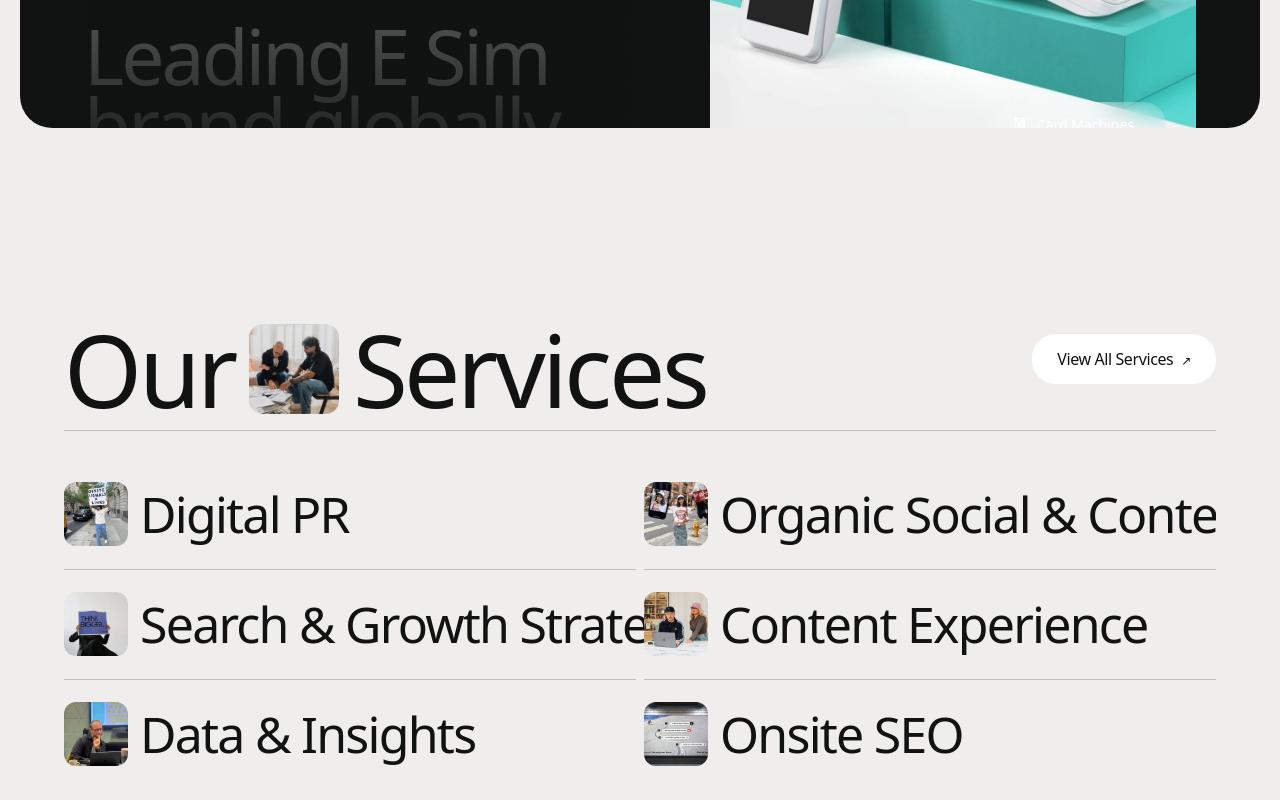
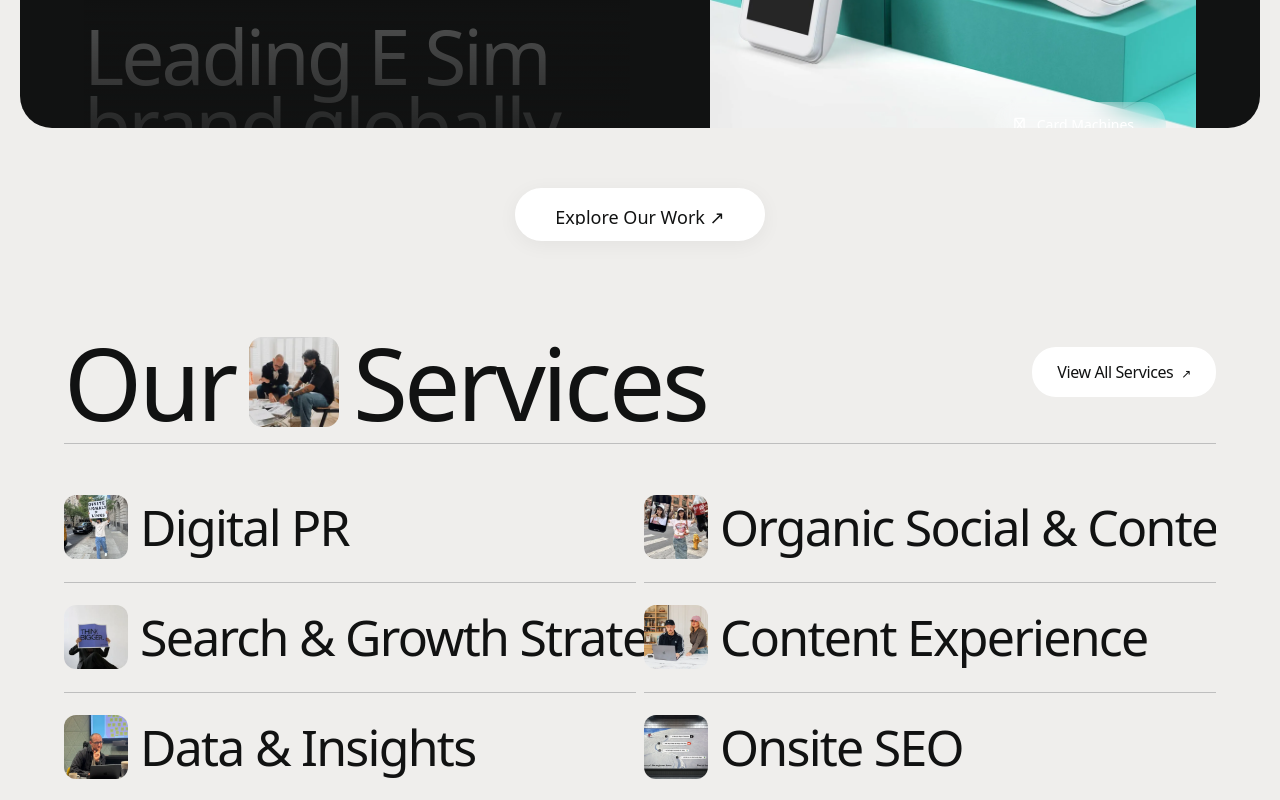
Before and after one commit to KAKOLY-AKHTER/rise-at-seven-kakoly-akhter, a React (Vite) app: page / in a window 1280 px wide. Shown: the part 2080-2880 px from the top of the page. Built offline with nearby package versions, Linux system fonts and the light colour scheme.

Commit message:
update footer,blogcard section

```diff
--- a/src/App.css
+++ b/src/App.css
@@ -7,6 +7,63 @@
   .main-content {
     padding-top: 80px;
   }
+}
+
+.explore-work-wrap {
+  width: 100%;
+  display: flex;
+  justify-content: center;
+  padding: 60px 0;
+  background-color: transparent;
+}
+
+.explore-work-btn {
+  display: inline-flex;
+  align-items: center;
+  justify-content: center;
+  background-color: #ffffff;
+  color: #111212;
+  text-decoration: none;
+  font-size: 18px;
+  font-weight: 500;
+  padding: 16px 40px;
+  border-radius: 100px;
+  transition: border-radius 0.3s ease, background-color 0.3s ease;
+  box-shadow: 0 4px 20px rgba(0, 0, 0, 0.05);
+  overflow: hidden;
+}
+
+.explore-work-btn-inner {
+  position: relative;
+  height: 1.2em;
+  overflow: hidden;
+}
+
+.explore-work-btn-label {
+  display: flex;
+  align-items: center;
+  justify-content: center;
+  transition: transform 0.4s cubic-bezier(0.23, 1, 0.32, 1);
+}
+
+.explore-work-btn-label.dupe {
+  position: absolute;
+  top: 100%;
+  left: 0;
+  width: 100%;
+}
+
+.explore-work-btn:hover .explore-work-btn-label:first-child {
+  transform: translateY(-100%);
+}
+
+.explore-work-btn:hover .explore-work-btn-label.dupe {
+  transform: translateY(-100%);
+}
+
+.explore-work-btn:hover {
+  border-radius: 16px;
+  background-color: #f0f0f0;
 }
 
 .site-section {
--- a/src/App.jsx
+++ b/src/App.jsx
@@ -25,6 +25,14 @@ function App() {
 
       <main className="main-content">
         <FeaturedWork />
+        <div className="explore-work-wrap">
+          <a href="/work/" className="explore-work-btn">
+            <div className="explore-work-btn-inner">
+              <span className="explore-work-btn-label">Explore Our Work ↗</span>
+              <span className="explore-work-btn-label dupe" aria-hidden="true">Explore Our Work ↗</span>
+            </div>
+          </a>
+        </div>
         <ServicesList />
              <Marquee />
         <LegacyCards />
--- a/src/components/BlogCards/BlogCards.css
+++ b/src/components/BlogCards/BlogCards.css
@@ -2,7 +2,7 @@
   width: 100%;
   max-width: 1700px;
   margin: 0 auto 120px auto;
-  background: #f4f3ef;
+  background: #efeeec;
   font-family: 'saans', system-ui, sans-serif;
   padding: 0 24px;
 }
--- a/src/components/FeaturedWork/FeaturedWork.css
+++ b/src/components/FeaturedWork/FeaturedWork.css
@@ -2,7 +2,7 @@
   width: 100%;
   max-width: 1700px;
   height: 90vh;
-  margin: 0 auto 120px auto;
+  margin: 0 auto 0 auto;
   border-radius: 24px;
   background-color: #111212;
   color: #ffffff;
@@ -20,7 +20,7 @@
     width: calc(100% - 40px);
     height: 100vh;
     padding: 60px 64px;
-    margin-bottom: 160px;
+    margin-bottom: 0;
     border-radius: 32px;
   }
 }
--- a/src/components/Footer/Footer.css
+++ b/src/components/Footer/Footer.css
@@ -1,6 +1,6 @@
 /* ---- Outer structure ---- */
 .footer-section {
-  background-color: #111212;
+  background-color: #efeeec;
   width: 100%;
   padding: 0;
   font-family: 'saans', system-ui, sans-serif;
@@ -29,15 +29,17 @@
   top: 0;
   left: 0;
   width: 100%;
+  height: 100%;
   padding: 8px;
   display: flex;
+  box-sizing: border-box;
 }
 
 .footer-bg-inner {
   width: 100%;
   height: 100%;
   background: #111212;
-  border-radius: 24px;
+  border-radius: 32px;
 }
 
 .footer-grid {
--- a/src/components/Hero/Hero.jsx
+++ b/src/components/Hero/Hero.jsx
@@ -288,7 +288,7 @@ const Hero = () => {
 
                     {/* Platform Logos */}
                     <div className="hero-content__platforms">
-                        <img src="https://rise-atseven.transforms.svdcdn.com/production/images/Placeholder-logos/gogle.png" className="hero-content__platform-img" alt="Google" />
+                        <img src="public/images/platfrom/google.png" className="hero-content__platform-img" alt="Google" />
                         <img src="/images/platfrom/chatgpt.png" className="hero-content__platform-img" alt="ChatGPT" />
                         <img src="/images/platfrom/gimini.png" className="hero-content__platform-img" alt="Gemini" />
                         <img src="/images/platfrom/tiktok-removebg-preview.png" className="hero-content__platform-img" alt="TikTok" />
--- a/src/components/LegacyCards/LegacyCards.css
+++ b/src/components/LegacyCards/LegacyCards.css
@@ -1,17 +1,17 @@
 .legacy-section {
   width: 100%;
-  height: 200vh;
+  height: 170vh;
   position: relative;
-  background: #f4f3ef;
+  background: #efeeec;
   font-family: 'saans', system-ui, sans-serif;
   margin-top: 120px;
-  margin-bottom: 120px;
+  margin-bottom: 0;
 }
 
 @media (min-width: 1024px) {
   .legacy-section {
     margin-top: 160px;
-    margin-bottom: 160px;
+    margin-bottom: 0;
   }
 }
 
@@ -263,7 +263,7 @@
 }
 
 .legacy-mobile-inner {
-  padding-bottom: 40px;
+  padding-bottom: 0;
 }
 
 .legacy-mobile .swiper-pagination {
@@ -291,7 +291,7 @@
 
   .legacy-section {
     height: auto;
-    padding: 80px 28px;
+    padding: 80px 28px 20px 28px;
   }
 
   .legacy-heading-wrap {
```
Also changed, not shown: public/images/platfrom/google.png (added).
